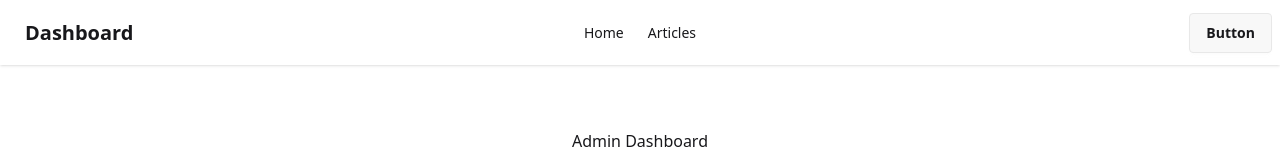
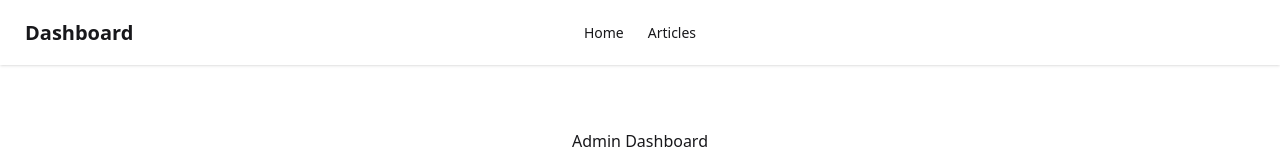
Before and after one commit to amirda89/blog-dashboard, a Next.js app: page / in a window 1280 px wide. Shown: the top 160 px of the page. Built offline with nearby package versions, Linux system fonts and the light colour scheme.

Commit message:
button removed

```diff
--- a/src/app/components/Header.jsx
+++ b/src/app/components/Header.jsx
@@ -49,9 +49,7 @@ export default function Header() {
           ))}
         </ul>
       </div>
-      <div className="navbar-end">
-        <a className="btn">Button</a>
-      </div>
+      <div className="navbar-end"></div>
     </div>
   );
 }
```
